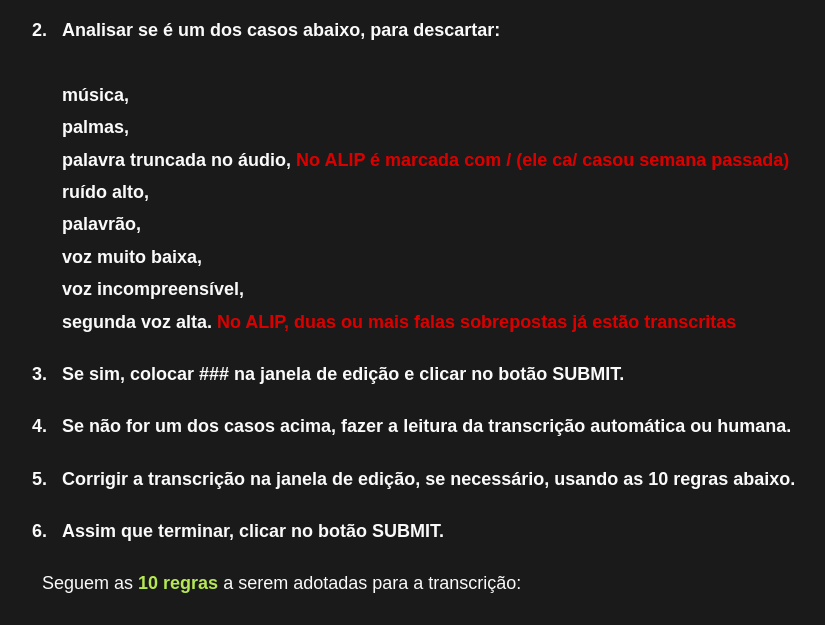
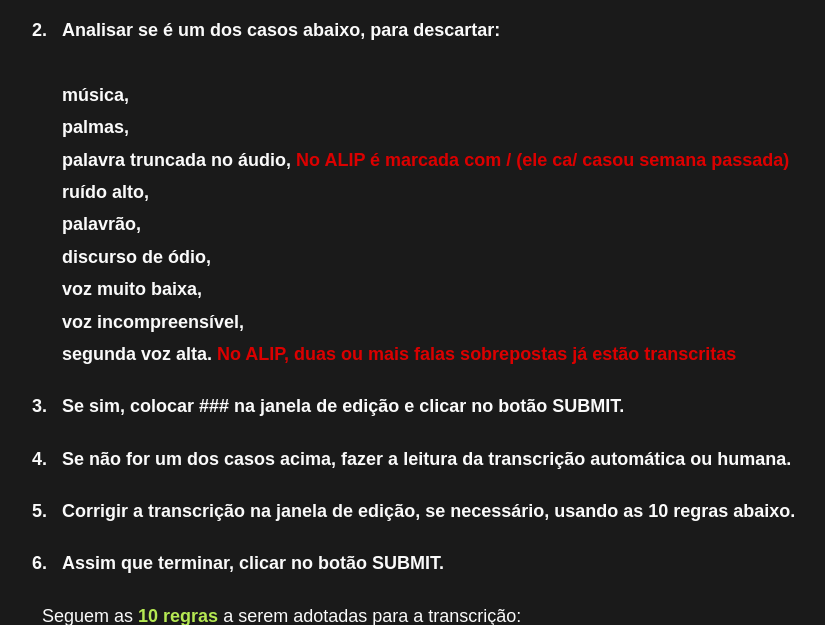
Before and after one commit to danpeixoto/BrazSpeechData, a Flask app: page /tutorial_transcribe in a window 1280 px wide. Shown: the part 1191-1816 px from the top of the page, without its empty margins (133-958 px from the left). Run offline with Flask 2, Linux system fonts and the light colour scheme; the visitor is signed in with stand-in values (Sample User, id 1); parts of the project's set-up code (start-up, migrations or seed data) failed here and were passed over; some libraries are stand-ins or nearby versions.

Commit message:
Alterado tutorial

```diff
--- a/webui/templates/tutorial_transcribe.html
+++ b/webui/templates/tutorial_transcribe.html
@@ -75,6 +75,7 @@
 					passada)</span> <br>
 				ruído alto,<br />
 				palavrão,<br />
+				discurso de ódio, <br />
 				voz muito baixa,<br />
 				voz incompreensível,<br />
 				segunda voz alta. <span class="presteAtencao"> No ALIP, duas ou mais falas sobrepostas já estão
```
